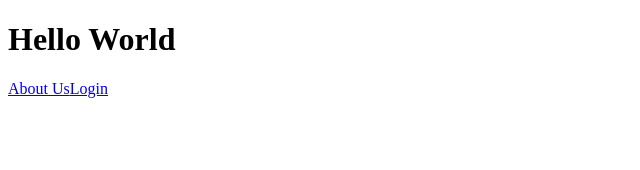
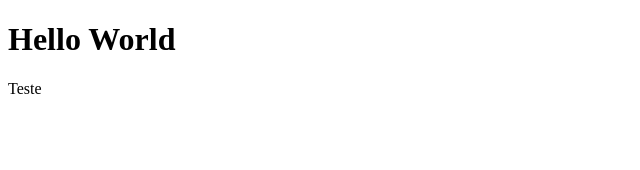
Before and after one commit to alexmota-dev/alexmota-dev.github.io, a React (Create React App) app: page / in a window 1280 px wide. Shown: the top 170 px of the page, without its empty margins (0-640 px from the left). Built offline with nearby package versions, Linux system fonts and the light colour scheme.

Commit message:
Teste: Troca do Link pela tag a com href

```diff
--- a/src/index.tsx
+++ b/src/index.tsx
@@ -15,8 +15,9 @@ const router = createBrowserRouter([
     element: (
       <div>
         <h1>Hello World</h1>
-        <Link to="about">About Us</Link>
-        <Link to="login">Login</Link>
+        <a>Teste</a>
+        {/* <Link to="about">About Us</Link>
+        <Link to="login">Login</Link> */}
 
       </div>
     ),
```
